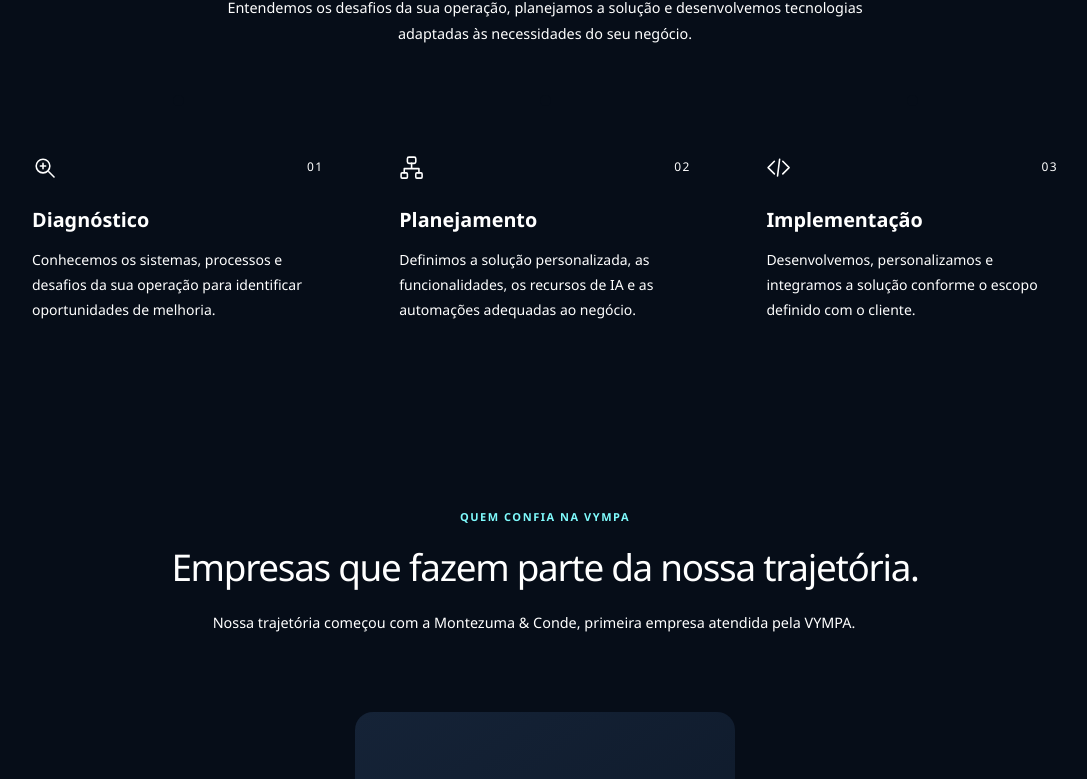
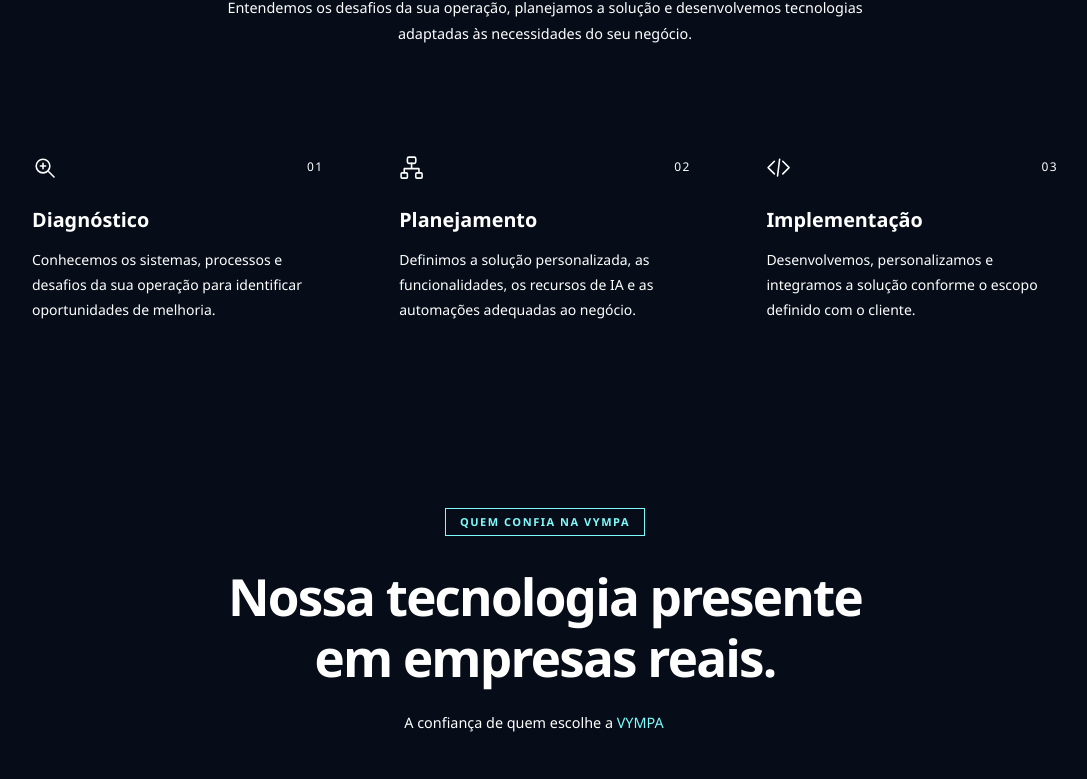
Before and after one commit to ViniciusSantosbit/Vympa, a React (Vite) app: page / in a window 1280 px wide. Shown: the part 1998-2777 px from the top of the page, without its empty margins (95-1182 px from the left). Built offline with nearby package versions, Linux system fonts and the light colour scheme.

Commit message:
feat: refina carrossel de clientes e cards do time e reinicia pela logo

```diff
--- a/src/content/clientes.ts
+++ b/src/content/clientes.ts
@@ -16,9 +16,9 @@ export const clientes: readonly Client[] = [
 ]
 export const clientsContent = {
   eyebrow: 'QUEM CONFIA NA VYMPA',
-  title: 'Empresas que fazem parte da nossa trajetória.',
-  description:
-    'Nossa trajetória começou com a Montezuma & Conde, primeira empresa atendida pela VYMPA.',
+  title: 'Nossa tecnologia presente em empresas reais.',
+  subtitle: 'A confiança de quem escolhe a',
+  subtitleBrand: 'VYMPA',
   carouselLabel: 'Empresas atendidas pela VYMPA',
   specialtyLabel: 'Especialidade',
   experienceLabel: 'Experiência',
--- a/src/sections/Navbar/Navbar.tsx
+++ b/src/sections/Navbar/Navbar.tsx
@@ -2,7 +2,6 @@ import { useEffect, useRef, useState } from 'react'
 import type { ReactElement } from 'react'
 import { SegmentSelector } from './SegmentSelector'
 import { InstitutionalNavigation } from './InstitutionalNavigation'
-import { SectionLink } from '@/components/common/SectionLink'
 import { MobileMenu } from './MobileMenu'
 import './navbar.css'
 export function Navbar({
@@ -34,7 +33,14 @@ export function Navbar({
       </a>
       <header className={scrolled ? 'site-header is-scrolled' : 'site-header'}>
         <div className="navbar">
-          <SectionLink className="brand" section="inicio">
+          <a
+            className="brand"
+            href="/"
+            aria-label="VYMPA — reiniciar e voltar ao início"
+            onClick={() => {
+              window.history.scrollRestoration = 'manual'
+            }}
+          >
             <span className="brand-symbol">
               <img
                 src="/images/vympa-logo.png"
@@ -44,7 +50,7 @@ export function Navbar({
               />
             </span>
             <span className="brand-name">VYMPA</span>
-          </SectionLink>
+          </a>
           <nav className="desktop-navigation" aria-label="Navegação principal">
             <SegmentSelector />
             <span className="navbar-divider" aria-hidden="true" />
--- a/src/sections/Results/ClientShowcase.tsx
+++ b/src/sections/Results/ClientShowcase.tsx
@@ -43,7 +43,9 @@ export function ClientShowcase({
         <h2 data-reveal id="clients-title" tabIndex={-1}>
           {clientsContent.title}
         </h2>
-        <p>{clientsContent.description}</p>
+        <p className="clients-subtitle">
+          {clientsContent.subtitle} <span>{clientsContent.subtitleBrand}</span>
+        </p>
       </div>
       <ClientCarousel clients={available} onLoad={onLoad} onError={onError} />
     </section>
--- a/src/sections/Results/results.css
+++ b/src/sections/Results/results.css
@@ -13,9 +13,9 @@
 }
 .clients-heading h2 {
   color: var(--color-primary);
-  font-size: clamp(28px, 3.2vw, 44px);
+  font-size: clamp(34px, 4vw, 56px);
   line-height: 1.2;
-  font-weight: 550;
+  font-weight: 700;
   letter-spacing: -0.035em;
   margin: 0 0 20px;
   text-wrap: balance;
@@ -30,6 +30,9 @@
   max-width: 1200px;
   margin: 44px auto 0;
   min-width: 0;
+}
+.clients-subtitle span {
+  color: var(--color-accent);
 }
 .clients-viewport {
   overflow-x: auto;
@@ -113,17 +116,20 @@
 }
 
 .clients-eyebrow {
+  display: inline-block;
+  border: 1px solid currentColor;
+  padding: 6px 14px;
   color: var(--color-accent);
   font-size: 11px;
-  line-height: 1.6;
+  line-height: 1.3;
   letter-spacing: 0.14em;
   font-weight: 600;
-  margin: 0 0 20px;
+  margin: 0 0 30px;
 }
 
 /* Logo-only coverflow: the current company leads; adjacent companies recede. */
 #resultados .clients-section .client-carousel {
-  max-width: 1080px;
+  max-width: 1200px;
   margin: 40px auto 0;
 }
 #resultados .clients-section .clients-viewport {
@@ -136,18 +142,18 @@
   position: relative;
   display: block;
   width: 100%;
-  height: 300px;
+  height: 410px;
   padding: 0;
   margin: 0;
   list-style: none;
 }
 #resultados .clients-section .client-logo {
-  --client-step: 218px;
+  --client-step: 295px;
   position: absolute;
   top: 20px;
   left: 50%;
-  width: 380px;
-  height: 250px;
+  width: 520px;
+  height: 350px;
   padding: 0;
   border: 1px solid var(--color-border);
   border-radius: 18px;
@@ -159,13 +165,22 @@
   overflow: hidden;
   transition:
     transform 550ms cubic-bezier(0.22, 1, 0.36, 1),
-    opacity 450ms ease;
+    opacity 450ms ease,
+    filter 450ms ease,
+    border-color 450ms ease,
+    background 450ms ease;
+}
+#resultados .clients-section .client-logo[data-active='true'] {
+  border-color: transparent;
+  background: transparent;
 }
 #resultados .clients-section .client-logo[data-depth='1'] {
   opacity: 0.62;
+  filter: blur(2px);
 }
 #resultados .clients-section .client-logo[data-depth='2'] {
   opacity: 0.3;
+  filter: blur(4px);
 }
 #resultados .clients-section .client-logo[data-depth='3'] {
   opacity: 0;
@@ -254,12 +269,12 @@
 }
 @media (max-width: 599px) {
   #resultados .clients-section .client-logo {
-    --client-step: 150px;
-    width: min(290px, calc(100vw - 64px));
-    height: 210px;
+    --client-step: 180px;
+    width: min(360px, calc(100vw - 48px));
+    height: 265px;
   }
   #resultados .clients-section .clients-track {
-    height: 260px;
+    height: 315px;
   }
   #resultados .clients-section .client-brand-stage {
     padding: 24px;
--- a/src/sections/Team/team.css
+++ b/src/sections/Team/team.css
@@ -6,7 +6,7 @@
   padding: 88px 40px;
 }
 .team-container {
-  max-width: 1320px;
+  max-width: 1600px;
   margin-inline: auto;
 }
 .team-section h2 {
@@ -46,9 +46,9 @@
   opacity: 0;
   background: linear-gradient(
     180deg,
-    rgb(5 12 20 / 12%) 10%,
-    rgb(4 16 13 / 38%) 45%,
-    rgb(6 31 23 / 94%) 100%
+    rgb(179 235 242 / 12%) 10%,
+    rgb(179 235 242 / 38%) 45%,
+    rgb(6 39 52 / 94%) 100%
   );
   transition: opacity 280ms ease;
 }
@@ -74,7 +74,7 @@
   font-size: 14px;
   line-height: 1.5;
   margin: 0;
-  color: var(--color-hero-copy);
+  color: var(--color-team-accent);
 }
 .team-description {
   font-size: 12px;
@@ -109,7 +109,7 @@ body:has(:focus-visible)
 @media (max-width: 1099px) {
   .team-grid {
     grid-template-columns: repeat(2, minmax(0, 1fr));
-    max-width: 650px;
+    max-width: 800px;
     margin-inline: auto;
   }
 }
@@ -119,7 +119,7 @@ body:has(:focus-visible)
   }
   .team-grid {
     grid-template-columns: 1fr;
-    max-width: 315px;
+    max-width: 390px;
   }
   .team-member[data-has-details='true'] .team-overlay,
   .team-member[data-has-details='true'] .team-member-info {
--- a/src/styles/postHero.css
+++ b/src/styles/postHero.css
@@ -146,9 +146,12 @@
   #resultados .client-carousel {
     max-width: var(--post-content-width);
   }
-  #resultados .comparison-heading h2,
+  #resultados .comparison-heading h2 {
+    font-size: clamp(27px, 2.88vw, 41.4px);
+    margin-bottom: 21.6px;
+  }
   #resultados .clients-heading h2 {
-    font-size: clamp(27px, 2.88vw, 41.4px);
+    font-size: clamp(34px, 4vw, 56px);
     margin-bottom: 21.6px;
   }
   #resultados .comparison-heading {
@@ -204,7 +207,7 @@
     padding: 16.2px;
   }
   #nosso-time .team-container {
-    max-width: 1188px;
+    max-width: 1480px;
   }
   #nosso-time h2 {
     font-size: clamp(28.8px, 2.7vw, 39.6px);
--- a/src/styles/tokens.css
+++ b/src/styles/tokens.css
@@ -1,7 +1,8 @@
 @theme {
   --color-background: #060d18;
   --color-team-background: #171b2d;
-  --color-team-placeholder: #f7f8fa;
+  --color-team-placeholder: #d9faff;
+  --color-team-accent: #b9f5ff;
   --color-surface: #101e32;
   --color-primary: #ffffff;
   --color-secondary: #bac7d8;
```
